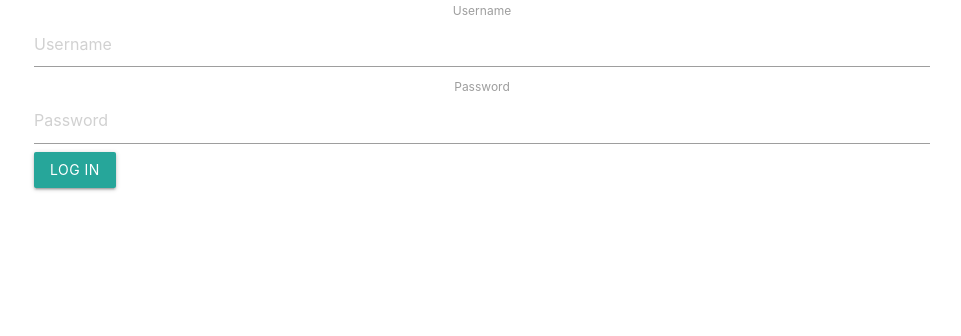
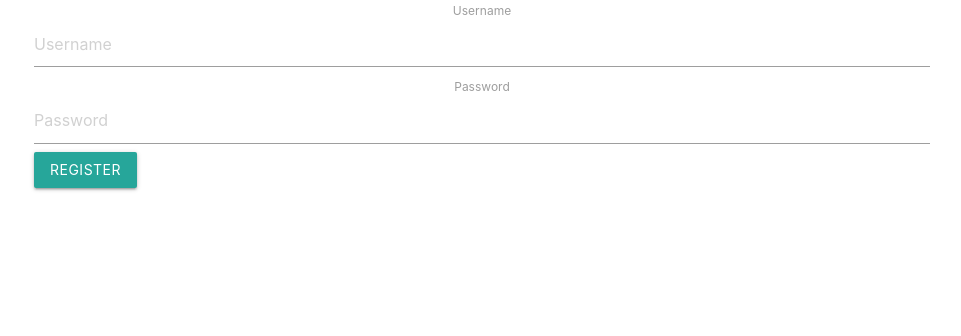
Before and after one commit to Didgerydont/data-centric-milestone-project, a Flask app: page /register in a window 1280 px wide. Shown: the part 231-567 px from the top of the page, without its empty margins (158-1119 px from the left). Run offline with Flask 2, Linux system fonts and the light colour scheme; some libraries are stand-ins or nearby versions.

Commit message:
registration page works

```diff
--- a/app.py
+++ b/app.py
@@ -11,6 +11,7 @@ app = Flask(__name__)
 
 app.config["MONGO_DBNAME"] = os.environ.get('my_data_project')
 app.config["MONGO_URI"] = os.environ.get('MONGO_URI')
+app.config["SECRET_KEY"] = os.environ.get('SECRET_KEY')
 mongo = PyMongo(app)
 
 username = mongo.db.users.find()
@@ -36,7 +37,7 @@ def register():
             hashpass = bcrypt.hashpw(request.form['password'].encode('utf-8'), bcrypt.gensalt())
             users.insert({'name' : request.form['username'], 'password' : hashpass})
             session['username'] = request.form['username']
-            return redirect(url_for('index'))
+            return redirect(url_for('login'))
 
         return 'Someone already uses that name. Try another'
 
--- a/templates/register.html
+++ b/templates/register.html
@@ -5,7 +5,7 @@
         <div class="col-md-4 col-md-offset-4">
             <h3>Choose a username and password for your new Recipe Hub account</h3>
             <br>
-            <form method=POST action="{{ url_for('login') }}">
+            <form method=POST action="{{ url_for('register') }}">
                 <div class="form-group">
                     <label for="exampleInputEmail1">Username</label>
                     <input type="text" class="form-control" name="username" placeholder="Username">
@@ -14,7 +14,7 @@
                     <label for="exampleInputPassword1">Password</label>
                     <input type="password" class="form-control" name="password" placeholder="Password">
                 </div>
-                <button type="submit" class="btn btn-primary btn-block">Log In</button>
+                <button type="submit" class="btn btn-primary btn-block">Register</button>
             </form>
         </div>
     </div>
```
